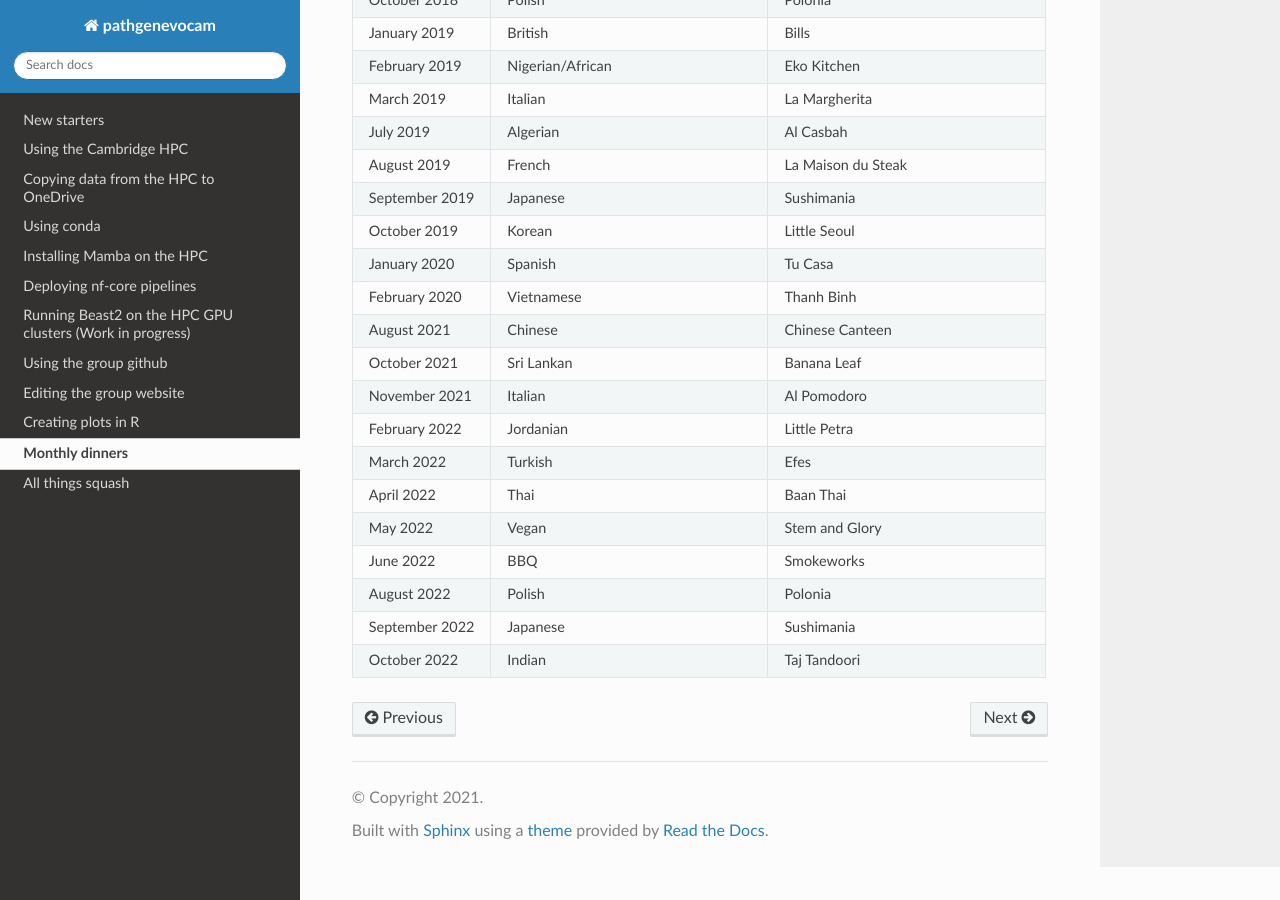
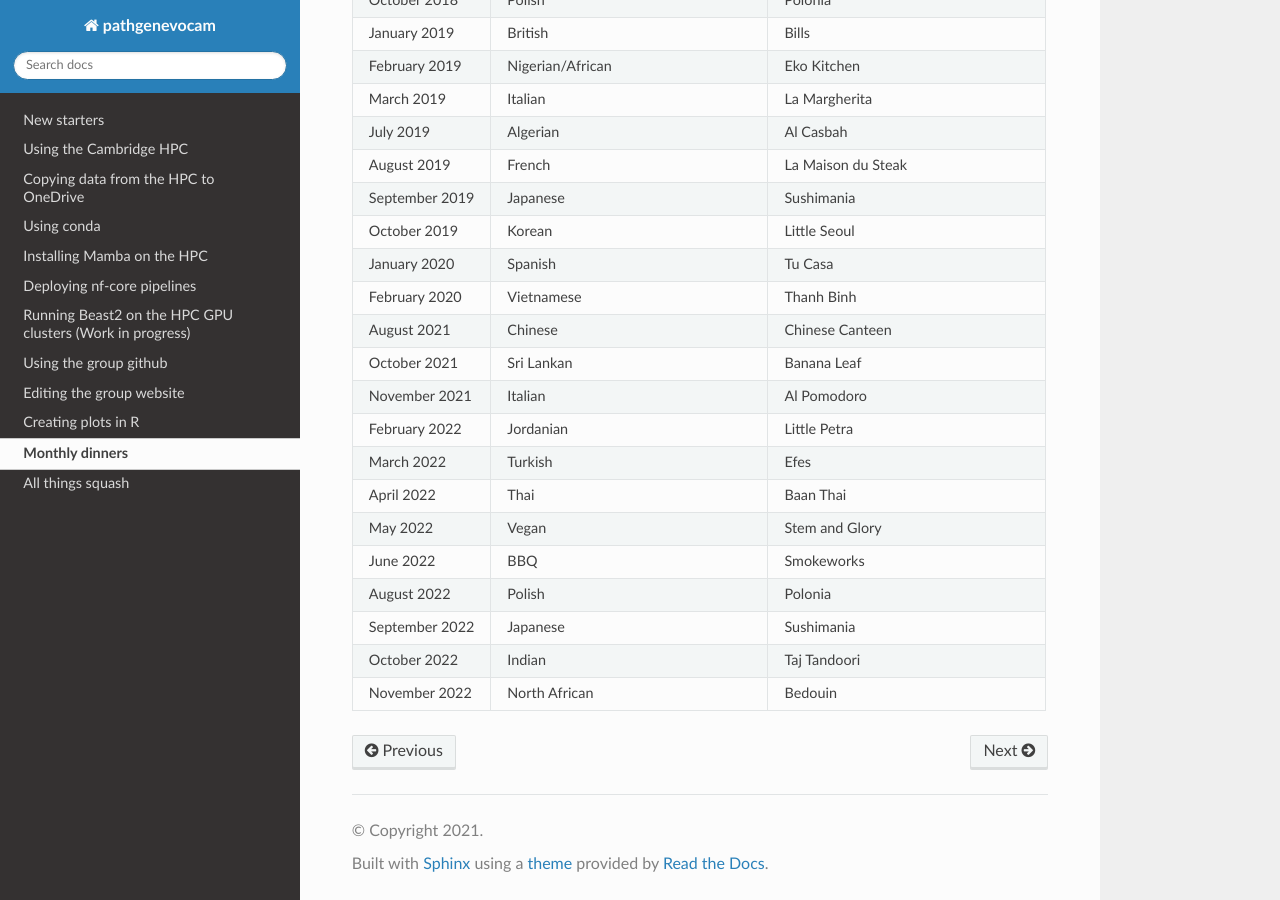
Before and after one commit to pathgenevocam/readthedocs, a Sphinx documentation site: the page built from docs/source/dinners.rst, in a window 1280 px wide and 900 px high, scrolled down 575 px. Built offline with Sphinx 7.4.7 and the Read the Docs theme 2.0.0, drawn with Linux system fonts in a browser that asks for light colours.

Commit message:
updated dinners

```diff
--- a/docs/source/dinners.rst
+++ b/docs/source/dinners.rst
@@ -91,3 +91,6 @@ is as follows:
    * - October 2022
      - Indian
      - Taj Tandoori
+   * - November 2022
+     - North African
+     - Bedouin
```
